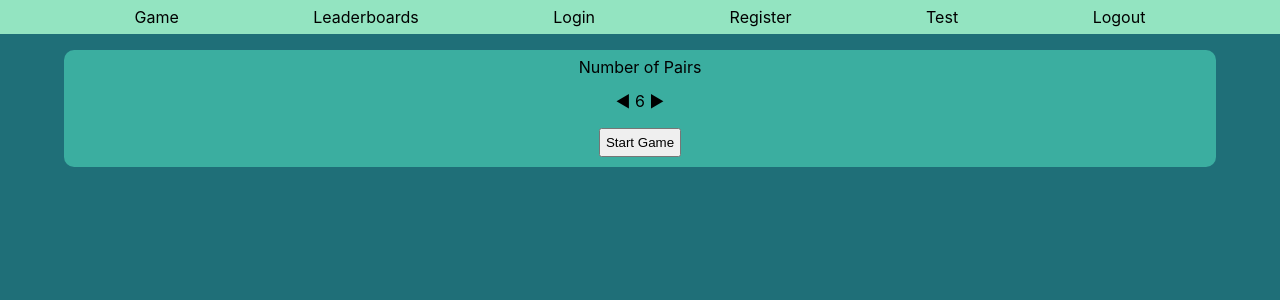
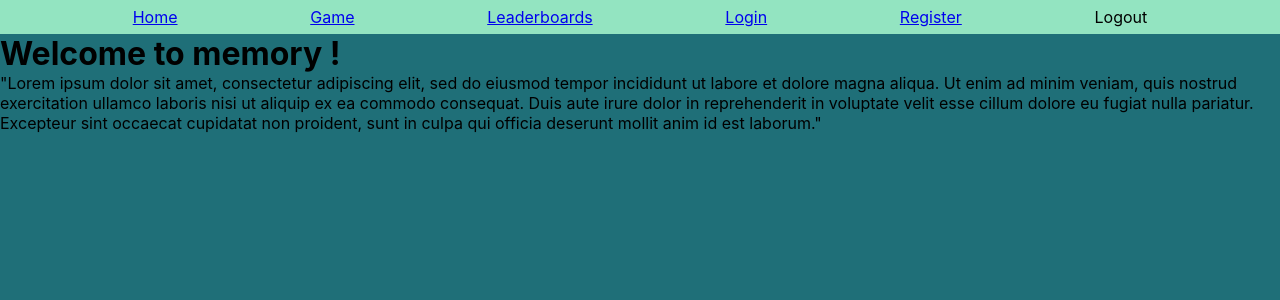
Before and after one commit to karim-pierre-zennoune/memory, a React (Create React App) app in the folder front/: page / in a window 1280 px wide. Shown: the top 300 px of the page. Built offline with nearby package versions, Linux system fonts and the light colour scheme.

Commit message:
react routes

```diff
--- a/front/src/App.tsx
+++ b/front/src/App.tsx
@@ -1,12 +1,36 @@
 import "./App.css";
 import NavBar from "./components/NavBar";
 import Menu from "./components/Menu";
+import { Route, Routes } from "react-router-dom";
+import GamePage from "./pages/GamePage";
+import NotFoundPage from "./pages/NotFoundPage";
+import HomePage from "./pages/HomePage";
+import LeaderboardsPage from "./pages/LeaderboardsPage";
+import LoginPage from "./pages/LoginPage";
+import RegisterPage from "./pages/RegisterPage";
 
 function App() {
   return (
     <div className="App">
       <NavBar />
-      <Menu />
+
+      <Routes>
+
+        <Route path="/" element={< HomePage />} />
+        <Route path="/game" element={<GamePage />} />
+
+
+
+        <Route path="/leaderboards" element={< LeaderboardsPage />} />
+        <Route path="/login" element={< LoginPage />} />
+        <Route path="/register" element={< RegisterPage />} />
+        {/* <Route path="/logout" element={< />} /> */}
+
+
+        <Route path="*" element={<NotFoundPage />} />
+      </Routes>
+
+
     </div>
   );
 }
--- /dev/null
+++ b/front/src/components/LoginForm.tsx
@@ -0,0 +1,7 @@
+function LoginForm() {
+    return (
+        <div>Login FORM</div>
+    );
+}
+
+export default LoginForm;
--- a/front/src/components/NavBar.tsx
+++ b/front/src/components/NavBar.tsx
@@ -1,3 +1,5 @@
+import { NavLink } from "react-router-dom";
+
 function NavBar() {
   function testHandleClick() {
     fetch("http://localhost:8080/scores")
@@ -10,11 +12,14 @@ function NavBar() {
   return (
     <nav>
       <ul className="navbar">
-        <li>Game</li>
-        <li>Leaderboards</li>
-        <li>Login</li>
-        <li>Register</li>
-        <li onClick={testHandleClick}>Test</li>
+        <li><NavLink to="/">Home</NavLink></li>
+        <li><NavLink to="/game">Game</NavLink></li>
+        <li><NavLink to="/leaderboards">Leaderboards</NavLink></li>
+        <li><NavLink to="/login">Login</NavLink></li>
+        <li><NavLink to="/register">Register</NavLink></li>
+
+
+        {/* <li onClick={testHandleClick}>Test</li> */}
         <li className="right">Logout</li>
       </ul>
     </nav>
--- /dev/null
+++ b/front/src/components/RegisterForm.tsx
@@ -0,0 +1,7 @@
+function RegisterForm() {
+    return (
+        <div>REGISTER FORM</div>
+    );
+}
+
+export default RegisterForm;
--- a/front/src/index.tsx
+++ b/front/src/index.tsx
@@ -3,13 +3,17 @@ import ReactDOM from 'react-dom/client';
 import './index.css';
 import App from './App';
 import reportWebVitals from './reportWebVitals';
+import { BrowserRouter } from 'react-router-dom';
 
 const root = ReactDOM.createRoot(
   document.getElementById('root') as HTMLElement
 );
 root.render(
   // <React.StrictMode>
-  <App />
+  <BrowserRouter>
+
+    <App />
+  </BrowserRouter>
   // </React.StrictMode>
 );
 
--- /dev/null
+++ b/front/src/pages/GamePage.tsx
@@ -0,0 +1,11 @@
+import GameWindow from "../components/GameWindow";
+import Menu from "../components/Menu";
+
+function GamePage() {
+    return (
+        <Menu />
+    );
+}
+
+
+export default GamePage;
--- /dev/null
+++ b/front/src/pages/HomePage.tsx
@@ -0,0 +1,12 @@
+function HomePage() {
+    return (
+        <div>
+            <h1>Welcome to memory !</h1>
+            <p>"Lorem ipsum dolor sit amet, consectetur adipiscing elit, sed do eiusmod tempor incididunt ut labore et dolore magna aliqua. Ut enim ad minim veniam, quis nostrud exercitation ullamco laboris nisi ut aliquip ex ea commodo consequat. Duis aute irure dolor in reprehenderit in voluptate velit esse cillum dolore eu fugiat nulla pariatur. Excepteur sint occaecat cupidatat non proident, sunt in culpa qui officia deserunt mollit anim id est laborum."</p>
+
+        </div>
+    );
+}
+
+
+export default HomePage;
--- /dev/null
+++ b/front/src/pages/LeaderboardsPage.tsx
@@ -0,0 +1,8 @@
+function LeaderboardsPage() {
+    return (
+
+        <div>Leaderboard page</div>
+    );
+}
+
+export default LeaderboardsPage;
--- /dev/null
+++ b/front/src/pages/LoginPage.tsx
@@ -0,0 +1,9 @@
+import LoginForm from "../components/LoginForm";
+
+function LoginPage() {
+    return (
+        <LoginForm />
+    );
+}
+
+export default LoginPage;
--- /dev/null
+++ b/front/src/pages/NotFoundPage.tsx
@@ -0,0 +1,8 @@
+function NotFoundPage() {
+    return (
+        <div>404</div>
+    );
+}
+
+
+export default NotFoundPage;
--- /dev/null
+++ b/front/src/pages/RegisterPage.tsx
@@ -0,0 +1,9 @@
+import RegisterForm from "../components/RegisterForm";
+
+function RegisterPage() {
+    return (
+        <RegisterForm />
+    );
+}
+
+export default RegisterPage;
```
Also changed, not shown: front/src/components/LeaderBoard.tsx (added, +8 -0 lines), 1 other file (tests, documents, lock files or other folders).
